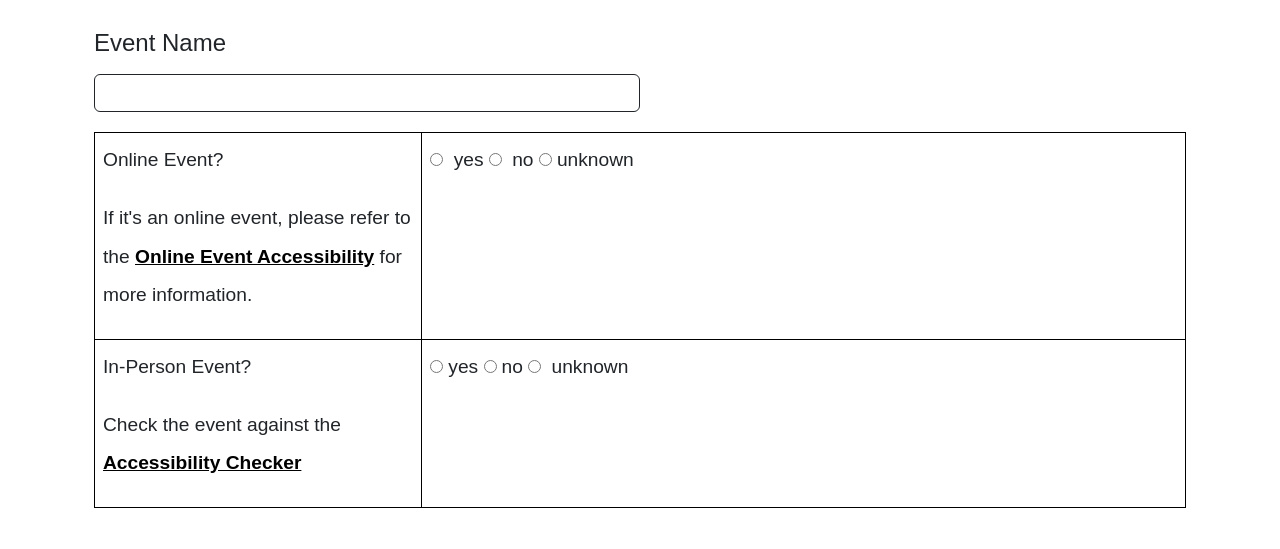
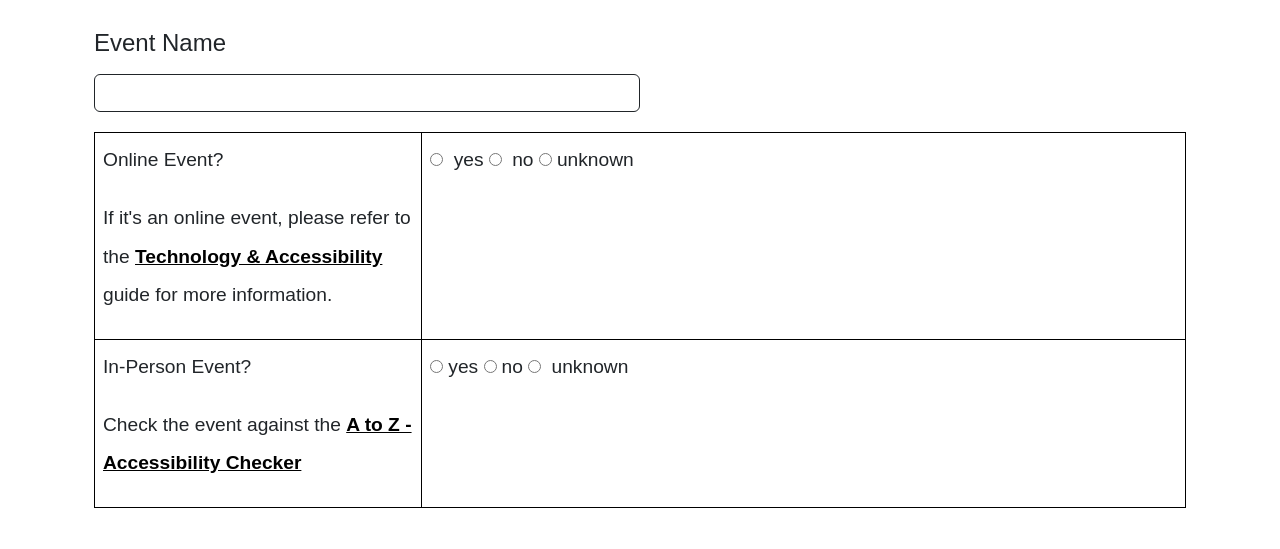
Before and after one commit to marklkm/accessibility-generator, a PHP site: page / in a window 1280 px wide. Shown: the part 1245-1794 px from the top of the page. Run offline with PHP 8.4, Linux system fonts and the light colour scheme; some libraries are stand-ins or nearby versions.

Commit message:
updated aria labels for accessibility

```diff
--- a/css/styles.css
+++ b/css/styles.css
@@ -1,7 +1,7 @@
 /* body {background: #fff; color: #000;} */
 
 body {
-    font: normal 1.2em Arial, Verdana;
+    font: normal 1.2em Arial, Verdana; /* best size and font for accessibility */
      line-height: 2;
 }
 
--- a/index.html
+++ b/index.html
@@ -2,7 +2,11 @@
 <html lang="en">
 <head>
 	<meta charset="utf-8">
-	<meta name="viewport" content="width=device-width, initial-scale=1, maximum-scale=1, user-scalable=no">
+	<meta name="viewport" content="width=device-width, initial-scale=1.0, maximum-scale=1" />
+	<meta name="theme-color" content="#000000" />
+	<!-- Description -->
+  <!-- Keywords -->
+  <meta name="author" content="Trinity College Dublin Disability Service">
   <meta name="keywords" content="Trinity, Event, Generator, Accessibility, Disability, Inclusive, Facilities">
   <title>Trinity Accessibility Event Generator | Accessible Inclusive Events</title>
   <link rel="shortcut icon" href="//www.tcd.ie/favicon.ico?v=3" type="image/x-icon" />
@@ -128,8 +132,7 @@
 		 Just fill in the information you have, click on the 'Generate Accessibility Statement' button and then the 'Select Accessibility Statement' button, and copy the text produced (which you can edit in place) to wherever you need it. You can click on the 'Download Statement as a PDF' button after you click on the 'Generate Accessibility Statement' button to download/save the generated text as a PDF document.
 		</div>
 
-		<p style="margin-top:20px;">Trinity College Dublin is committed to providing an environment that is accessible to individuals with disabilities. The <a aria-label="Opens in a new window" href="https://www.tcd.ie/about/policies/accessible-info-policy.php" target="_blank" rel="noopener">Trinity Accessible Information Policy</a> sets out a formal commitment by Trinity that information should be available in an accessible format, without discrimination against those with disabilities. This complies with the <a aria-label="Opens in a new window" href="https://www.tcd.ie/equality/legislation/disability-act/" target="_blank" rel="noopener nonreferrer"
-			data-bs-toggle="tooltip" title="" data-bs-custom-class="custom-tooltip" data-bs-original-title="The Disability Act was enacted in 2005 and includes a number of positive action measures designed to promote participation by people with disabilities in everyday life.">Disability Act 2005 </a> and shows evidence that Trinity College Dublin ensures that all facilities including events are accessible to all. The Trinity Ability co_op have just released their guidelines. This guide will provide clubs and societies with the information that they need to become more inclusive to students with disabilities. You can check them out on their website <a aria-label="Opens in a new window" href="https://abilitycoop.com/" target="_blank" rel="noopener nonreferrer">abilitycoop.com</a></p>
+		<p style="margin-top:20px;">Trinity College Dublin is committed to providing an environment that is accessible to individuals with disabilities. The <a aria-label="Read more about Trinity Accessible Information Policy" href="https://www.tcd.ie/about/policies/accessible-info-policy.php" target="_blank" rel="noopener">Trinity Accessible Information Policy</a> sets out a formal commitment by Trinity that information should be available in an accessible format, without discrimination against those with disabilities. This complies with the <a aria-label="Read more about the Disability Act 2205" href="https://www.tcd.ie/equality/legislation/disability-act/" target="_blank" rel="noopener nonreferrer">Disability Act 2005 </a> and shows evidence that Trinity College Dublin ensures that all facilities including events are accessible to all. The Trinity Ability co_op have just released their guidelines. This guide will provide clubs and societies with the information that they need to become more inclusive to students with disabilities. You can check them out on their website <a aria-label="Vist the Trinity Ability co_op website" href="https://abilitycoop.com/" target="_blank" rel="noopener nonreferrer">abilitycoop.com</a></p>
 		<!-- End of Main text top of page -->
 
 		<hr class="w-100 clearfix" />
@@ -187,7 +190,7 @@
       <tr id="online">
           <td>
           		<label>Online Event?</label>
-              <p style="margin-top:20px;">If it's an online event, please refer to the <a aria-label="Opens in a new window" href="https://www.tcd.ie/disability/resources/technology%20and%20accessibility.php" target="_blank" rel="noopener nonreferrer">Online Event Accessibility</a> for more information. </p>
+              <p style="margin-top:20px;">If it's an online event, please refer to the <a aria-label="Read more about Technology and Accessibility" href="https://www.tcd.ie/disability/resources/technology%20and%20accessibility.php" target="_blank" rel="noopener nonreferrer">Technology &amp; Accessibility</a> guide for more information. </p>
           </td>
           <td>
               <input type="radio" name="online" value="yes: an online event" id="online_yes" />
@@ -202,7 +205,7 @@
         <tr id="inperson"><!-- In-Person -->
            <td>
            		<label>In-Person Event?</label>
-              <p style="margin-top:20px;">Check the event against the <a aria-label="Opens in a new window" href="https://www.tcd.ie/disability/physical-access/building/" target="_blank" class="word-wrap">Accessibility Checker</a>
+              <p style="margin-top:20px;">Check the event against the <a aria-label="Read more about the A to Z Accessibility Checker" href="https://www.tcd.ie/disability/physical-access/building/" target="_blank" class="word-wrap">A to Z - Accessibility Checker</a>
               </p>
             </td>
             <td>
@@ -231,7 +234,7 @@
 		</label>
 		<div class="input-group w-50">
   		<input type="text" class="form-control border border-dark" aria-describedby="inputGroup-sizing-lg"
-  		id="contactorg" name="contactorg" placeholder="School/Dept/Club/Society/Org/Unit/Centre">
+  		id="contactorg" name="contactorg" placeholder="School/Dept/Club/Society/Org/Unit/Centre" aria-label="placeholder">
 		</div>
 
 		<!-- EVENT ORGANISER EMAIL -->
@@ -240,7 +243,7 @@
 		</label>
 		<div class="input-group w-50">
   		<input type="text" class="form-control border border-dark" aria-describedby="inputGroup-sizing-lg"
-  		id="conemail" name="conemail" placeholder="Please provide a valid email">
+  		id="conemail" name="conemail" placeholder="Please provide a valid email" aria-label="placeholder">
 		</div>
 
 	</div>
@@ -413,7 +416,7 @@ on both sides&nbsp;<i class="bi bi-question-circle-fill"></i></label>
 
 
 							ISL Interpreter? &nbsp;<i class="bi bi-question-circle-fill"></i></label>
-							<p style="margin-top:20px;"><a aria-label="Opens in a new window" href="https://www.tcd.ie/equality/policy/other-policies/#ISL" target="_blank">How to book an ISL interpreter in Trinity</a></p></td>
+							<p style="margin-top:20px;">More information on booking an <a aria-label="Read more on how to book an ISL interpreter in Trinity" href="https://www.tcd.ie/equality/policy/other-policies/#ISL" target="_blank">ISL interpreter in Trinity</a></p></td>
 						<td>
 							<input type="radio" name="isl" value="yes: an ISL interpreter" id="isl_yes" /><label for="isl_yes">yes</label>
 							<input type="radio" name="isl" value="no: an ISL interpreter" id="isl_no" /><label for="isl_no">no</label>
@@ -449,7 +452,7 @@ on both sides&nbsp;<i class="bi bi-question-circle-fill"></i></label>
 					data-bs-toggle="tooltip" data-bs-placement="top" data-bs-custom-class="custom-tooltip"
 							title="Events can be overwhelming for many people. Providing a quiet, sensory-friendly space is important so people can take a break from the main event. Find out more about creating a sensory-friendly environment at the TCD Sense Project.">
 Designated quiet space?&nbsp;<i class="bi bi-question-circle-fill"></i></label>
-							<p style="margin-top:20px;">Refer to Trinity's Sensory Processing Project at <a aria-label="Opens in a new window" href="https://linktr.ee/TCDSense" target="_blank">TCD Sense Project</a></p></td>
+							<p style="margin-top:20px;">Refer to Trinity's Sensory Processing Project at <a aria-label="Read more about the TCD Sense Project" href="https://linktr.ee/TCDSense" target="_blank">TCD Sense Project</a></p></td>
 						<td>
 							<input type="radio" name="quietspace" value="yes: a designated quiet space" id="quietspace_yes" /><label for="quietspace_yes">yes</label>
 							<input type="radio" name="quietspace" value="no: a designated quiet space" id="quietspace_no" /><label for="quietspace_no">no</label>
@@ -473,7 +476,7 @@ Designated quiet space?&nbsp;<i class="bi bi-question-circle-fill"></i></label>
 					</tr>-->
 
 					<tr id="bluebadge">
-						<td><label>Disabled Person's Parking near the event?<br>See more information on <a aria-label="Opens in a new window" href="https://www.tcd.ie/disability/physical-access/parking.php" target="_blank">Accessible Campus Parking</a></label>
+						<td><label>Disabled Person's Parking near the event?<br>See more information on <a aria-label="Read more about Accessible Campus Parking" href="https://www.tcd.ie/disability/physical-access/parking.php" target="_blank">Accessible Campus Parking information</a></label>
 						</td>
 						<td>
 							<input type="radio" name="bluebadge" value="yes: blue badge parking" id="bluebadge_yes" /><label for="bluebadge_yes">yes</label>
@@ -489,14 +492,14 @@ Designated quiet space?&nbsp;<i class="bi bi-question-circle-fill"></i></label>
 				<div id="film">
 					<h2 id="generatorheader">Audio &amp; Visual</h2>
 
-					<p>Information on making media accessible can be found at <a aria-label="Opens in a new window" href="https://www.tcd.ie/disability/teaching-info/TIC/materials/social-media.php" target="_blank">Social Media Accessibility</a></p>
+					<p>More information on making media accessible can be found at <a aria-label="Read more about Social Media Accessibility" href="https://www.tcd.ie/disability/teaching-info/TIC/materials/social-media.php" target="_blank">Social Media Accessibility</a></p>
 
 					<p></p>
 					<table class="table">
 
 
 					<tr id="slides">
-						<td><label>Are the presentation slides (MS PowerPoint etc.) accessible?</label><p style="margin-top:20px;"><a aria-label="Opens in a new window" href="https://www.tcd.ie/disability/teaching-info/TIC/materials.php" target="_blank" rel="noopener">Guidelines for Creating Accessible Materials</a></p></td>
+						<td><label>Are the presentation slides (MS PowerPoint etc.) accessible?</label><p style="margin-top:20px;">Refer to the <a aria-label="Read more about Guidlines for Creating Accessible Materials" href="https://www.tcd.ie/disability/teaching-info/TIC/materials.php" target="_blank" rel="noopener">Guidelines for Creating Accessible Materials</a></p></td>
 
 						<td>
 							<input type="radio" name="slides" value="yes: accessible presentation slides" id="slides_yes" /><label for="slides_yes">yes</label>
@@ -698,14 +701,14 @@ Including closed captions?&nbsp;<i class="bi bi-question-circle-fill"></i></labe
 
 
 		<div id="generate" class="mt-4">
-			<button type="button" class="btn btn-dark btn-lg text-white"><i class="bi bi-arrow-right-square"></i>&nbsp;Generate Accessibility Statement</button>
+			<button type="button" class="btn btn-dark btn-lg text-white" aria-label="Generate Acessibility Statement">Generate Accessibility Statement</button>
 			<div class="clearfix"></div>
 		</div>
 
 
 	    	<div id="select" class="hide">
 			<button type="button" class="btn btn-success btn-lg text-white"
-			data-bs-toggle="tooltip" data-bs-placement="right" title="Copy the text produced (which you can edit in place) to wherever you need it." ><i class="bi bi-file-text-fill"></i>&nbsp;Select Accessibility Statement
+			data-bs-toggle="tooltip" data-bs-placement="right" title="Copy the text produced (which you can edit in place) to wherever you need it." aria-label="Select Accessibility Statement" >Select Accessibility Statement
 		</button>
 
 			<div class="clearfix"></div>
@@ -728,8 +731,7 @@ Including closed captions?&nbsp;<i class="bi bi-question-circle-fill"></i></labe
 <div id="selectBtn" class="hide">
 
 <button type="button" class="btn btn-info btn-lg text-black"
- data-bs-toggle="tooltip" data-bs-placement="right" title="Download the Accessibility Statement as a PDF document after you click on the Generate Accessibility Statement button." value="Download Statement as a [PDF]"><i class="bi bi-file-arrow-down-fill"></i>
-&nbsp;Download Accessibility Statement as a [PDF]</button>
+ data-bs-toggle="tooltip" data-bs-placement="right" title="Download the Accessibility Statement as a PDF document after you click on the Generate Accessibility Statement button." value="Download Statement as a PDF" aria-label="Download Accessibility Statement as a PDF">Download Accessibility Statement as a PDF</button>
  <div class="clearfix"></div>
 </div>
 
@@ -776,9 +778,8 @@ Including closed captions?&nbsp;<i class="bi bi-question-circle-fill"></i></labe
 <!-- Back to top button -->
 
 	<div id="generate">
-			<button type="button" class="btn btn-dark mt-4 mb-4">
-			<a href="#top" title="Back to the top of the page" class="mt-5 back-to-top text-decoration-none text-white">
-<i class="bi bi-arrow-up-square"></i>&nbsp;Back to Top</a>
+			<button type="button" class="btn btn-dark mt-4 mb-4" aria-label="Back to Top">
+			<a href="#top" title="Back to the top of the page" class="mt-5 back-to-top text-decoration-none text-white">Back to Top</a>
 		</button>
 	</div>
 
```
